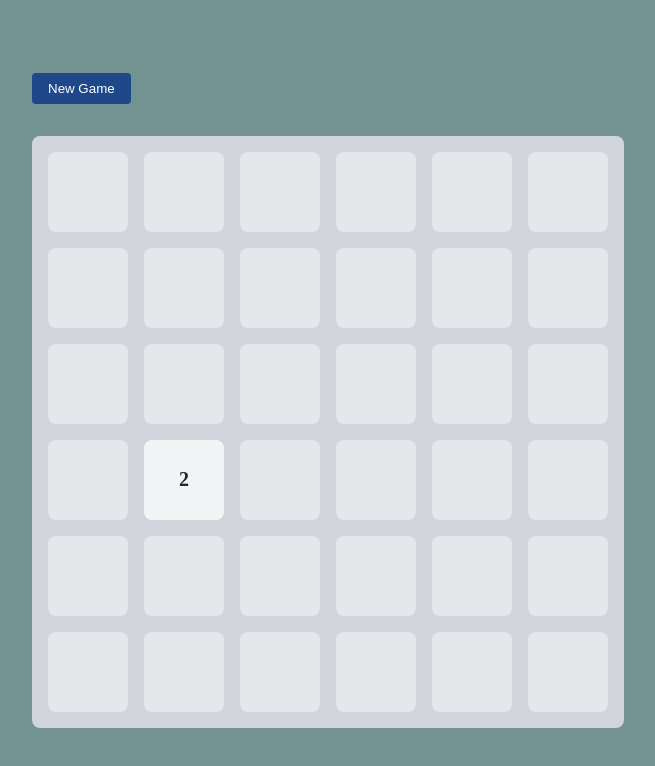
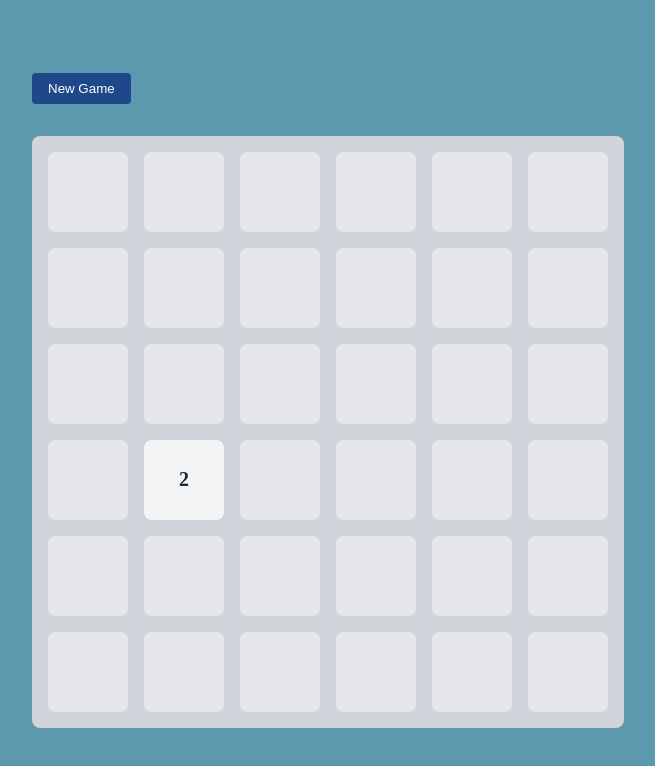
Before and after one commit to Heisenburn/2048-game, a React (Vite) app: page / in a window 1280 px wide. Shown: the top 766 px of the page, without its empty margins (312-967 px from the left). Built offline with nearby package versions, Linux system fonts and the light colour scheme.

Commit message:
change styling

```diff
--- a/src/Components/Game/constants/constants.js
+++ b/src/Components/Game/constants/constants.js
@@ -14,7 +14,7 @@ export const DIRECTIONS = {
 export const CELL_COLORS = {
   0: "#e5e7eb",
   2: "#f3f4f6",
-  4: "#fef3c7",
+  4: "#ffe16a",
   8: "#fed7aa",
   16: "#fdba74",
   32: "#fb923c",
--- a/src/main.css
+++ b/src/main.css
@@ -1,5 +1,5 @@
 #root {
-  background-color: #739393;
+  background-color: #5c99ac;
   height: 100vh;
   display: flex;
   justify-content: center;
```
